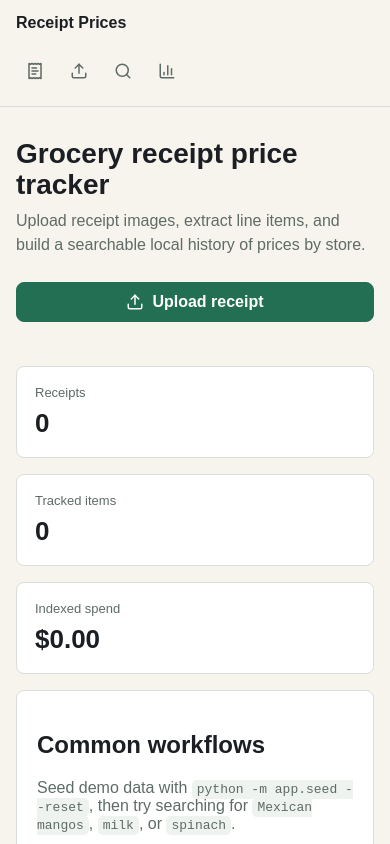
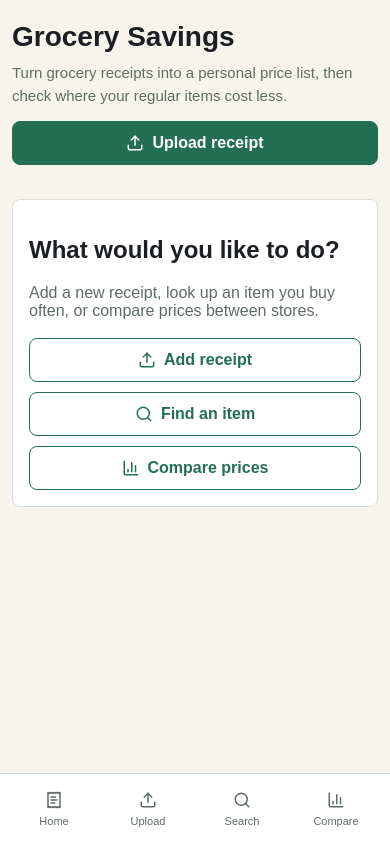
Before and after one commit to kwamcelo/grocery_savings, a Next.js app in the folder frontend/: page / in a window 390 px wide. Shown: the top 844 px of the page. Built offline with nearby package versions, Linux system fonts and the light colour scheme; no server answers.

Commit message:
modified the front end to be more mobile-friendly, less table like and more vertical checking of receipt entries

```diff
--- a/frontend/app/globals.css
+++ b/frontend/app/globals.css
@@ -152,8 +152,8 @@ button {
   align-items: center;
   justify-content: center;
   gap: 8px;
-  min-height: 40px;
-  padding: 9px 14px;
+  min-height: 44px;
+  padding: 10px 14px;
   border: 1px solid var(--accent);
   border-radius: var(--radius);
   background: var(--accent);
@@ -185,7 +185,7 @@ button:disabled {
 .review-grid input,
 .table-input {
   width: min(440px, 100%);
-  min-height: 42px;
+  min-height: 44px;
   padding: 10px 12px;
   border: 1px solid var(--line);
   border-radius: var(--radius);
@@ -218,8 +218,8 @@ button:disabled {
 }
 
 .icon-button {
-  width: 38px;
-  min-height: 38px;
+  width: 44px;
+  min-height: 44px;
   padding: 0;
 }
 
@@ -485,6 +485,31 @@ tr:last-child td {
 }
 
 @media (max-width: 760px) {
+  body {
+    padding-bottom: 78px;
+  }
+
+  main {
+    width: min(100% - 24px, 560px);
+    padding: 22px 0 34px;
+  }
+
+  .app-header {
+    position: fixed;
+    inset: auto 0 0;
+    top: auto;
+    align-items: stretch;
+    gap: 0;
+    padding: 8px 10px calc(8px + env(safe-area-inset-bottom));
+    background: rgba(255, 255, 255, 0.96);
+    border-top: 1px solid var(--line);
+    border-bottom: 0;
+  }
+
+  .brand {
+    display: none;
+  }
+
   .app-header,
   .page-title,
   .form-row,
@@ -493,6 +518,44 @@ tr:last-child td {
   .store-price-group header {
     align-items: stretch;
     flex-direction: column;
+  }
+
+  .page-title {
+    gap: 14px;
+    margin-bottom: 18px;
+  }
+
+  .page-title h1 {
+    font-size: 28px;
+  }
+
+  .page-title p {
+    font-size: 15px;
+  }
+
+  .panel {
+    padding: 16px;
+  }
+
+  .actions,
+  .form-row {
+    align-items: stretch;
+  }
+
+  .actions .button,
+  .actions button,
+  .form-row button,
+  .button,
+  button {
+    width: 100%;
+  }
+
+  .upload-box {
+    padding: 16px;
+  }
+
+  .upload-box input[type="file"] {
+    min-height: 58px;
   }
 
   .candidate-prices {
@@ -506,12 +569,23 @@ tr:last-child td {
 
   .nav-links {
     width: 100%;
-    overflow-x: auto;
-    padding-bottom: 2px;
+    justify-content: space-around;
+    overflow: visible;
+    padding-bottom: 0;
+  }
+
+  .nav-links a {
+    flex: 1;
+    display: grid;
+    justify-items: center;
+    gap: 3px;
+    min-height: 54px;
+    padding: 7px 4px;
+    font-size: 11px;
   }
 
   .nav-links a span {
-    display: none;
+    display: block;
   }
 
   .grid,
@@ -520,7 +594,96 @@ tr:last-child td {
     grid-template-columns: 1fr;
   }
 
-  .page-title h1 {
-    font-size: 28px;
+  .table-wrap {
+    overflow: visible;
+    border: 0;
+    background: transparent;
+  }
+
+  table,
+  thead,
+  tbody,
+  tr,
+  th,
+  td {
+    display: block;
+  }
+
+  thead {
+    display: none;
+  }
+
+  tr {
+    display: grid;
+    gap: 10px;
+    padding: 14px;
+    margin-bottom: 12px;
+    border: 1px solid var(--line);
+    border-radius: var(--radius);
+    background: var(--surface);
+  }
+
+  td {
+    display: grid;
+    gap: 6px;
+    padding: 0;
+    border-bottom: 0;
+    white-space: normal;
+  }
+
+  td::before {
+    content: attr(data-label);
+    color: var(--muted);
+    font-size: 12px;
+    font-weight: 700;
+  }
+
+  td:not([data-label])::before,
+  .row-action-cell::before {
+    display: none;
+  }
+
+  .numeric {
+    text-align: left;
+  }
+
+  .table-input {
+    min-width: 0;
+  }
+
+  .row-action-cell {
+    justify-items: stretch;
+  }
+
+  .row-action-cell .icon-button {
+    width: 100%;
+  }
+
+  .suggestion-cell {
+    min-width: 0;
+  }
+
+  .suggestion-actions {
+    display: grid !important;
+    grid-template-columns: 1fr 1fr;
+  }
+
+  .mini-button {
+    min-height: 38px;
+    font-size: 13px;
+  }
+
+  .product-candidate,
+  .store-price-group {
+    padding: 14px;
+  }
+
+  .store-price-metrics {
+    display: grid;
+    grid-template-columns: 1fr 1fr;
+  }
+
+  .store-price-metrics span {
+    min-width: 0;
   }
 }
--- a/frontend/app/layout.tsx
+++ b/frontend/app/layout.tsx
@@ -3,8 +3,8 @@ import { AppNav } from "@/components/AppNav";
 import "./globals.css";
 
 export const metadata: Metadata = {
-  title: "Grocery Receipt Price Tracker",
-  description: "Track grocery prices from receipt uploads.",
+  title: "Grocery Savings",
+  description: "Find better grocery prices from your receipts.",
 };
 
 export default function RootLayout({
--- a/frontend/app/page.tsx
+++ b/frontend/app/page.tsx
@@ -1,31 +1,15 @@
 import Link from "next/link";
 import { BarChart3, Search, Upload } from "lucide-react";
-import { fetchReceipts, formatMoney, type Receipt } from "@/lib/api";
 
-export default async function DashboardPage() {
-  let receipts: Receipt[] = [];
-  let loadError = false;
-
-  try {
-    receipts = await fetchReceipts();
-  } catch {
-    loadError = true;
-  }
-
-  const itemCount = receipts.reduce((sum, receipt) => sum + receipt.items.length, 0);
-  const totalSpend = receipts.reduce(
-    (sum, receipt) => sum + receipt.items.reduce((itemSum, item) => itemSum + item.price, 0),
-    0,
-  );
-
+export default function HomePage() {
   return (
     <div className="stack">
       <section className="page-title">
         <div>
-          <h1>Grocery receipt price tracker</h1>
+          <h1>Grocery Savings</h1>
           <p>
-            Upload receipt images, extract line items, and build a searchable local
-            history of prices by store.
+            Turn grocery receipts into a personal price list, then check where your
+            regular items cost less.
           </p>
         </div>
         <Link className="button" href="/upload">
@@ -34,73 +18,28 @@ export default async function DashboardPage() {
         </Link>
       </section>
 
-      <section className="grid" aria-label="Receipt statistics">
-        <div className="stat">
-          <span>Receipts</span>
-          <strong>{receipts.length}</strong>
-        </div>
-        <div className="stat">
-          <span>Tracked items</span>
-          <strong>{itemCount}</strong>
-        </div>
-        <div className="stat">
-          <span>Indexed spend</span>
-          <strong>{formatMoney(totalSpend)}</strong>
-        </div>
-      </section>
-
       <section className="panel">
-        <h2>Common workflows</h2>
+        <h2>What would you like to do?</h2>
         <p className="muted">
-          Seed demo data with <code>python -m app.seed --reset</code>, then try searching
-          for <code>Mexican mangos</code>, <code>milk</code>, or <code>spinach</code>.
+          Add a new receipt, look up an item you buy often, or compare prices
+          between stores.
         </p>
         <div className="actions">
+          <Link className="button secondary" href="/upload">
+            <Upload size={18} aria-hidden="true" />
+            Add receipt
+          </Link>
           <Link className="button secondary" href="/search">
             <Search size={18} aria-hidden="true" />
-            Search items
+            Find an item
           </Link>
           <Link className="button secondary" href="/compare">
             <BarChart3 size={18} aria-hidden="true" />
-            Compare stores
+            Compare prices
           </Link>
         </div>
       </section>
 
-      <section>
-        <div className="page-title">
-          <div>
-            <h1>Recent receipts</h1>
-            {loadError ? (
-              <p className="error">Start the FastAPI backend to load local receipts.</p>
-            ) : (
-              <p>Most recent uploads from the SQLite database.</p>
-            )}
-          </div>
-        </div>
-        <div className="receipt-list">
-          {receipts.length === 0 ? (
-            <p className="empty-state">No receipts have been uploaded yet.</p>
-          ) : (
-            receipts.slice(0, 6).map((receipt) => (
-              <article className="receipt-card" key={receipt.id}>
-                <header>
-                  <div>
-                    <h2>{receipt.store_name}</h2>
-                    <span className="muted">{receipt.purchased_at ?? "No date parsed"}</span>
-                  </div>
-                  <strong>
-                    {formatMoney(receipt.items.reduce((sum, item) => sum + item.price, 0))}
-                  </strong>
-                </header>
-                <p className="muted">
-                  {receipt.items.length} item{receipt.items.length === 1 ? "" : "s"} extracted
-                </p>
-              </article>
-            ))
-          )}
-        </div>
-      </section>
     </div>
   );
 }
--- a/frontend/components/AppNav.tsx
+++ b/frontend/components/AppNav.tsx
@@ -2,7 +2,7 @@ import Link from "next/link";
 import { BarChart3, ReceiptText, Search, Upload } from "lucide-react";
 
 const links = [
-  { href: "/", label: "Dashboard", icon: ReceiptText },
+  { href: "/", label: "Home", icon: ReceiptText },
   { href: "/upload", label: "Upload", icon: Upload },
   { href: "/search", label: "Search", icon: Search },
   { href: "/compare", label: "Compare", icon: BarChart3 },
@@ -12,7 +12,7 @@ export function AppNav() {
   return (
     <header className="app-header">
       <Link className="brand" href="/">
-        Receipt Prices
+        Grocery Savings
       </Link>
       <nav className="nav-links" aria-label="Main navigation">
         {links.map((link) => {
--- a/frontend/lib/api.ts
+++ b/frontend/lib/api.ts
@@ -1,4 +1,4 @@
-export const API_URL = process.env.NEXT_PUBLIC_API_URL ?? "http://localhost:8000";
+export const API_URL = process.env.NEXT_PUBLIC_API_URL ?? "/api";
 
 export type ReceiptItem = {
   id: number;
--- a/frontend/next.config.mjs
+++ b/frontend/next.config.mjs
@@ -1,4 +1,15 @@
 /** @type {import('next').NextConfig} */
-const nextConfig = {};
+const nextConfig = {
+  async rewrites() {
+    const apiUrl = process.env.API_URL ?? "http://127.0.0.1:8000";
+
+    return [
+      {
+        source: "/api/:path*",
+        destination: `${apiUrl}/:path*`,
+      },
+    ];
+  },
+};
 
 export default nextConfig;
```
Also changed, not shown: frontend/app/compare/page.tsx (+15 -16 lines), frontend/app/search/page.tsx (+12 -13 lines), frontend/app/upload/page.tsx (+17 -18 lines).
